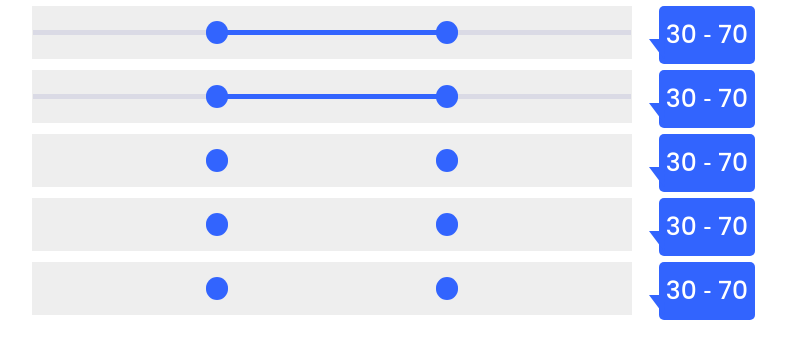
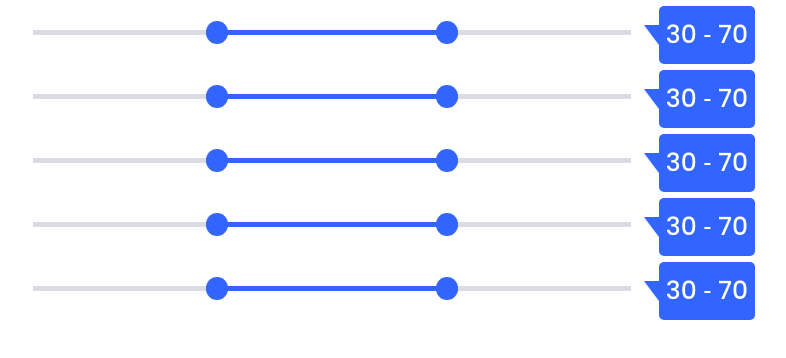
Before and after one commit to jfpanit/practice, a plain HTML site: page doubleRangeSlider/doubleSlider.html in a window 1280 px wide. Shown: the whole page, without its empty margins (308-1094 px from the left). Drawn offline with Linux system fonts and the light colour scheme.

Commit message:
Update sliderStyle.css

```diff
--- a/doubleRangeSlider/sliderStyle.css
+++ b/doubleRangeSlider/sliderStyle.css
@@ -18,7 +18,7 @@ body {
 .wrapper {
   position: relative;
   width: 75vmin;
-  background-color: #eee;
+  background-color: #ffffff;
   padding: 1px 1px 1px 1px;
   border-radius: 0px;
 }
@@ -56,6 +56,39 @@ input[type="range"] {
 }
 
 .slider-track2 {
+  background-color: #dadae5;
+  width: 100%;
+  height: 5px;
+  position: absolute;
+  margin: auto;
+  top: 10px;
+  bottom: 10px;
+  border-radius: 5/5px;
+}
+
+.slider-track3 {
+  background-color: #dadae5;
+  width: 100%;
+  height: 5px;
+  position: absolute;
+  margin: auto;
+  top: 10px;
+  bottom: 10px;
+  border-radius: 5/5px;
+}
+
+.slider-track4 {
+  background-color: #dadae5;
+  width: 100%;
+  height: 5px;
+  position: absolute;
+  margin: auto;
+  top: 10px;
+  bottom: 10px;
+  border-radius: 5/5px;
+}
+
+.slider-track5 {
   background-color: #dadae5;
   width: 100%;
   height: 5px;
@@ -140,8 +173,9 @@ input[type="range"]:active::-webkit-slider-thumb {
   border-left: 15px solid transparent;
   border-right: 1px solid transparent;
   margin: auto;
-  bottom: 5px;
-  left: -10px;
+  top: 10px;
+  bottom: 10px;
+  left: -21px;
   right: 90px;
 }
 
```
